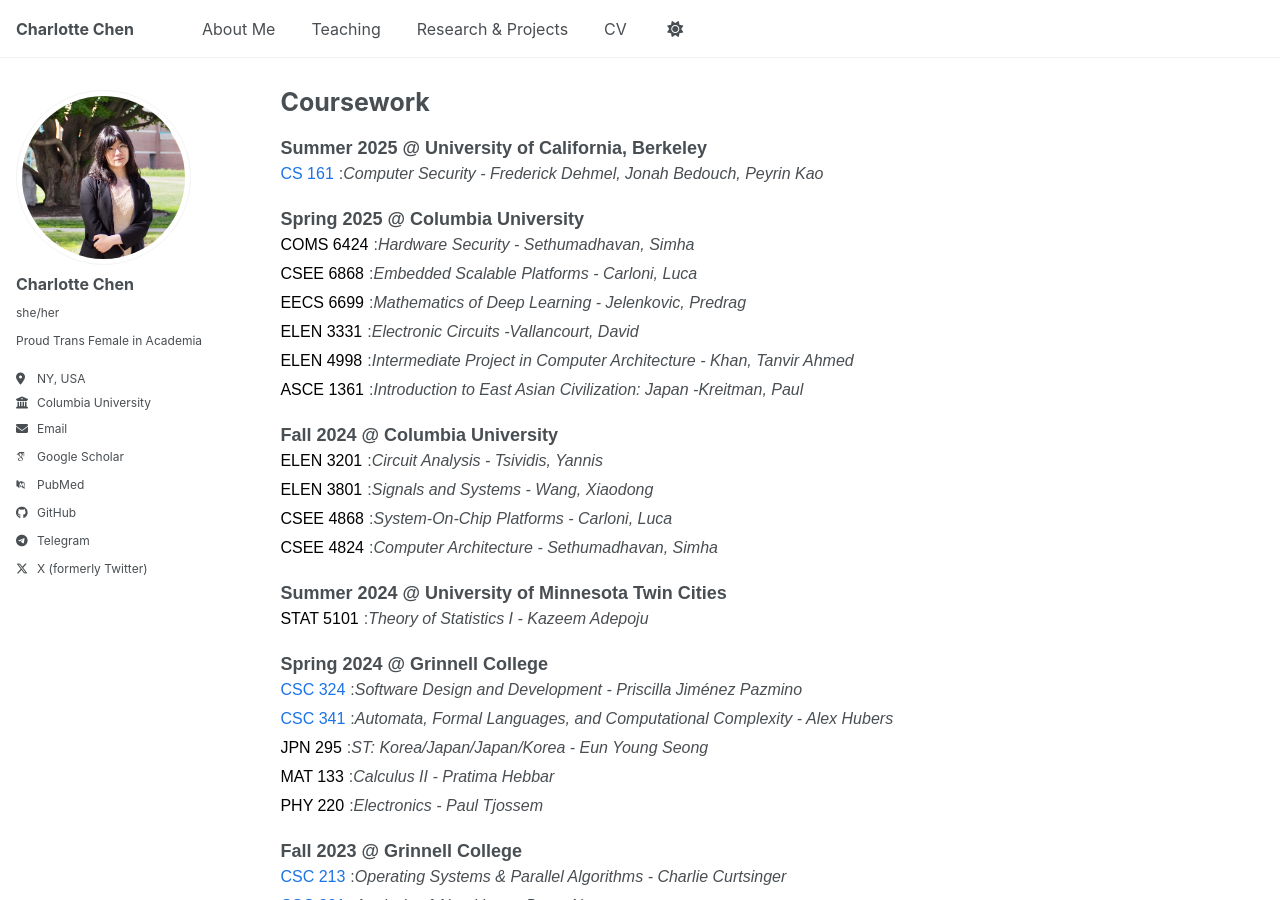
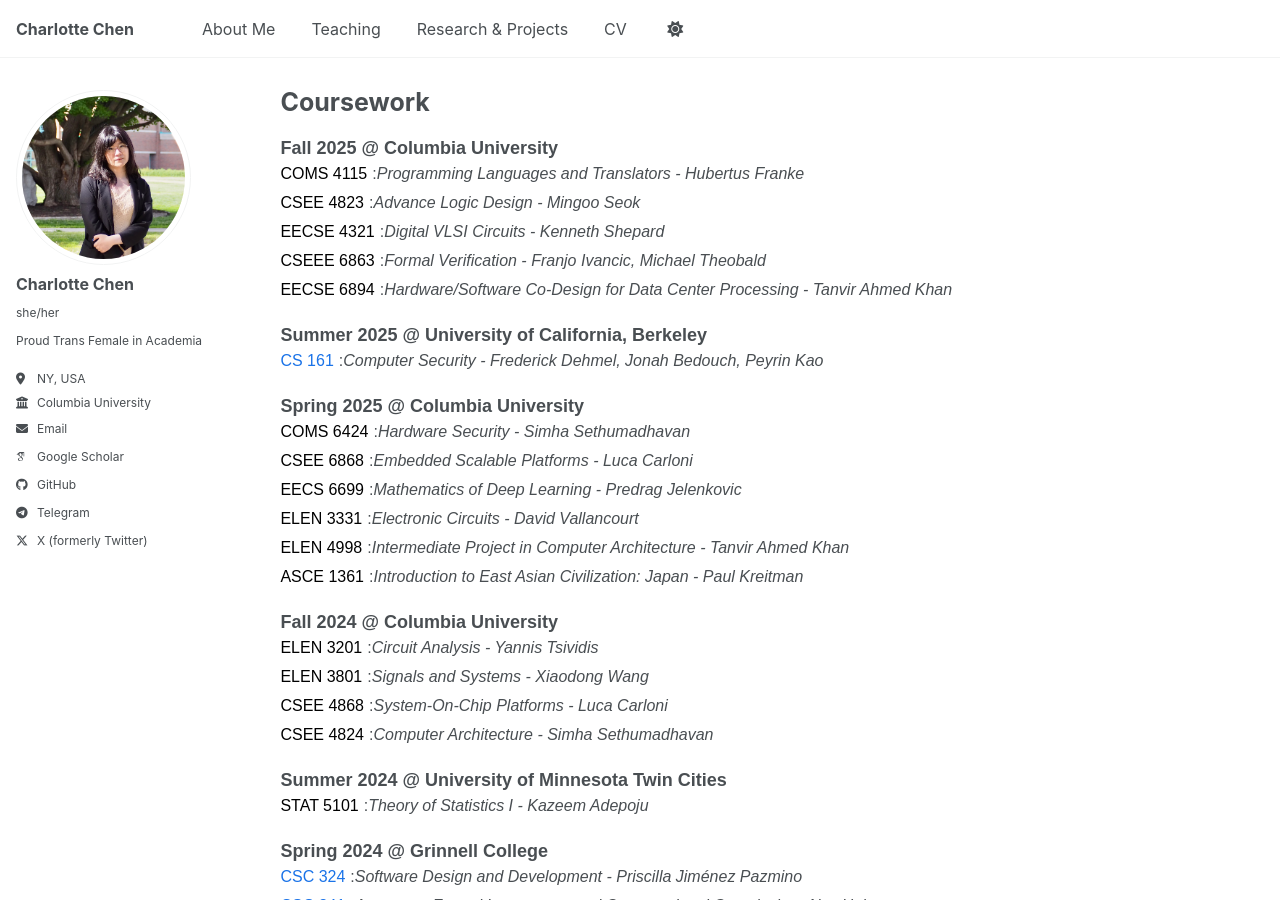
Before and after one commit to CharlotteChen2002/CharlotteChen2002.github.io, a Jekyll site: the page built from _pages/coursework.html, in a window 1280 px wide and 900 px high. Built offline with Jekyll 4.4.1, drawn with Linux system fonts in a browser that asks for light colours; some web fonts are replaced; a script bundle is joined from its source files by our own code; library files that are not in the unit come from our copies.

Commit message:
fall2025

```diff
--- a/Gemfile
+++ b/Gemfile
@@ -11,3 +11,4 @@
 
 gem 'github-pages'
 gem 'connection_pool', '2.5.0'
+gem "liquid", ">= 4.0.4"
--- a/_config.yml
+++ b/_config.yml
@@ -39,7 +39,7 @@
   orcid            : # URL
   semantic         : # URL
   ssrn             : # URL
-  pubmed           : "https://www.ncbi.nlm.nih.gov/pubmed/?term=john+snow"
+  pubmed           : # URL
   researchgate     : # URL
   scopus           : # URL
   zotero           : # URL
--- a/_pages/coursework.html
+++ b/_pages/coursework.html
@@ -58,6 +58,30 @@
 
 <body>
 
+    <div class="semester">Fall 2025 @ Columbia University</div>
+    <div class="course">
+        <span class="no-link">COMS 4115</span>: <span>Programming Languages and Translators - Hubertus Franke</span>
+    </div>
+
+    <div class="course">
+        <span class="no-link">CSEE 4823</span>: <span>Advance Logic Design - Mingoo Seok</span>
+    </div>
+
+    <div class="course">
+        <span class="no-link">EECSE 4321</span>: <span>Digital VLSI Circuits - Kenneth Shepard</span>
+    </div>
+
+    <div class="course">
+        <span class="no-link">CSEEE 6863</span>: <span> Formal Verification - Franjo Ivancic, Michael Theobald</span>
+    </div>
+
+    <div class="course">
+        <span class="no-link">EECSE 6894</span>: <span> Hardware/Software Co-Design for Data Center Processing - Tanvir
+            Ahmed Khan</span>
+    </div>
+
+
+
     <div class="semester">Summer 2025 @ University of California, Berkeley</div>
     <div class="course">
         <a href="https://su25.cs161.org/">CS 161</a>: <span>Computer Security -
@@ -67,47 +91,47 @@
 
     <div class="semester">Spring 2025 @ Columbia University</div>
     <div class="course">
-        <span class="no-link">COMS 6424</span>: <span>Hardware Security - Sethumadhavan, Simha</span>
+        <span class="no-link">COMS 6424</span>: <span>Hardware Security - Simha Sethumadhavan</span>
     </div>
 
     <div class="course">
-        <span class="no-link">CSEE 6868</span>: <span>Embedded Scalable Platforms - Carloni, Luca</span>
+        <span class="no-link">CSEE 6868</span>: <span>Embedded Scalable Platforms - Luca Carloni</span>
     </div>
 
     <div class="course">
-        <span class="no-link">EECS 6699</span>: <span>Mathematics of Deep Learning - Jelenkovic, Predrag</span>
+        <span class="no-link">EECS 6699</span>: <span>Mathematics of Deep Learning - Predrag Jelenkovic</span>
     </div>
 
     <div class="course">
-        <span class="no-link">ELEN 3331</span>: <span>Electronic Circuits -Vallancourt, David</span>
+        <span class="no-link">ELEN 3331</span>: <span>Electronic Circuits - David Vallancourt</span>
     </div>
 
     <div class="course">
-        <span class="no-link">ELEN 4998</span>: <span>Intermediate Project in Computer Architecture - Khan, Tanvir
-            Ahmed</span>
+        <span class="no-link">ELEN 4998</span>: <span>Intermediate Project in Computer Architecture - Tanvir Ahmed
+            Khan</span>
     </div>
 
     <div class="course">
-        <span class="no-link">ASCE 1361</span>: <span>Introduction to East Asian Civilization: Japan -Kreitman,
-            Paul</span>
+        <span class="no-link">ASCE 1361</span>: <span>Introduction to East Asian Civilization: Japan - Paul
+            Kreitman</span>
     </div>
 
 
     <div class="semester">Fall 2024 @ Columbia University</div>
     <div class="course">
-        <span class="no-link">ELEN 3201</span>: <span>Circuit Analysis - Tsividis, Yannis</span>
+        <span class="no-link">ELEN 3201</span>: <span>Circuit Analysis - Yannis Tsividis</span>
     </div>
 
     <div class="course">
-        <span class="no-link">ELEN 3801</span>: <span>Signals and Systems - Wang, Xiaodong</span>
+        <span class="no-link">ELEN 3801</span>: <span>Signals and Systems - Xiaodong Wang</span>
     </div>
 
     <div class="course">
-        <span class="no-link">CSEE 4868</span>: <span>System-On-Chip Platforms - Carloni, Luca</span>
+        <span class="no-link">CSEE 4868</span>: <span>System-On-Chip Platforms - Luca Carloni</span>
     </div>
 
     <div class="course">
-        <span class="no-link">CSEE 4824</span>: <span>Computer Architecture - Sethumadhavan, Simha</span>
+        <span class="no-link">CSEE 4824</span>: <span>Computer Architecture - Simha Sethumadhavan</span>
     </div>
 
 
--- a/_pages/teaching.html
+++ b/_pages/teaching.html
@@ -5,7 +5,7 @@
 author_profile: true
 ---
 
-<h2>Mentor</h2>
+<h2>Teaching Assistant</h2>
 {% include base_path %}
 
 {% for post in site.teaching reversed %}
```
Also changed, not shown: _pages/about.md (+0 -4 lines), _portfolio/portfolio-project-6.md (added, +13 -0 lines), _portfolio/portfolio-project-7.md (added, +13 -0 lines), _teaching/2025-fall-assistant-1.md (added, +32 -0 lines), _teaching/2025-fall-mentor-1.md (added, +30 -0 lines), images/fir_arch.png (added), 3 other files.
